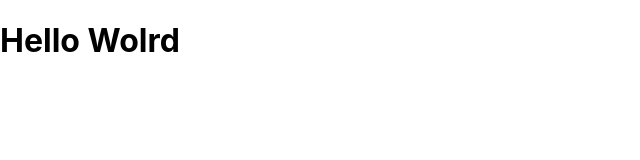
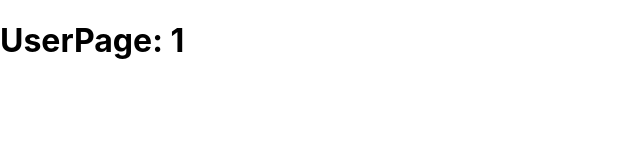
Before and after one commit to daniellmartins/github-api-search, a React (Create React App) app: page /1 in a window 1280 px wide. Shown: the top 160 px of the page, without its empty margins (0-640 px from the left). Built offline with nearby package versions, Linux system fonts and the light colour scheme.

Commit message:
configuring routes

```diff
--- a/package.json
+++ b/package.json
@@ -10,6 +10,7 @@
   "dependencies": {
     "react": "^17.0.1",
     "react-dom": "^17.0.1",
+    "react-router-dom": "^5.2.0",
     "react-scripts": "4.0.3"
   },
   "eslintConfig": {
--- a/src/App.js
+++ b/src/App.js
@@ -1,11 +1,14 @@
 import React from "react";
+import { BrowserRouter } from "react-router-dom";
 
-function App() {
+import Routes from "./routes";
+
+const App = () => {
   return (
-    <div>
-      <h1>Hello Wolrd</h1>
-    </div>
+    <BrowserRouter>
+      <Routes />
+    </BrowserRouter>
   );
-}
+};
 
 export default App;
--- /dev/null
+++ b/src/pages/HomePage/index.js
@@ -0,0 +1,11 @@
+import React from "react";
+
+const HomePage = () => {
+  return (
+    <div>
+      <h1>HomePage</h1>
+    </div>
+  );
+};
+
+export default HomePage;
--- /dev/null
+++ b/src/pages/UserPage/index.js
@@ -0,0 +1,14 @@
+import React from "react";
+import { useParams } from "react-router-dom";
+
+const UserPage = () => {
+  let { username } = useParams();
+
+  return (
+    <div>
+      <h1>UserPage: {username}</h1>
+    </div>
+  );
+};
+
+export default UserPage;
--- /dev/null
+++ b/src/routes/index.js
@@ -0,0 +1,20 @@
+import React from "react";
+
+import { Switch, Route } from "react-router-dom";
+
+import HomePage from "../pages/HomePage";
+import UserPage from "../pages/UserPage";
+
+const Routes = () => (
+  <Switch>
+    <Route path="/:username">
+      <UserPage />
+    </Route>
+
+    <Route path="/">
+      <HomePage />
+    </Route>
+  </Switch>
+);
+
+export default Routes;
```
Also changed, not shown: 1 other file (tests, documents, lock files or other folders).
